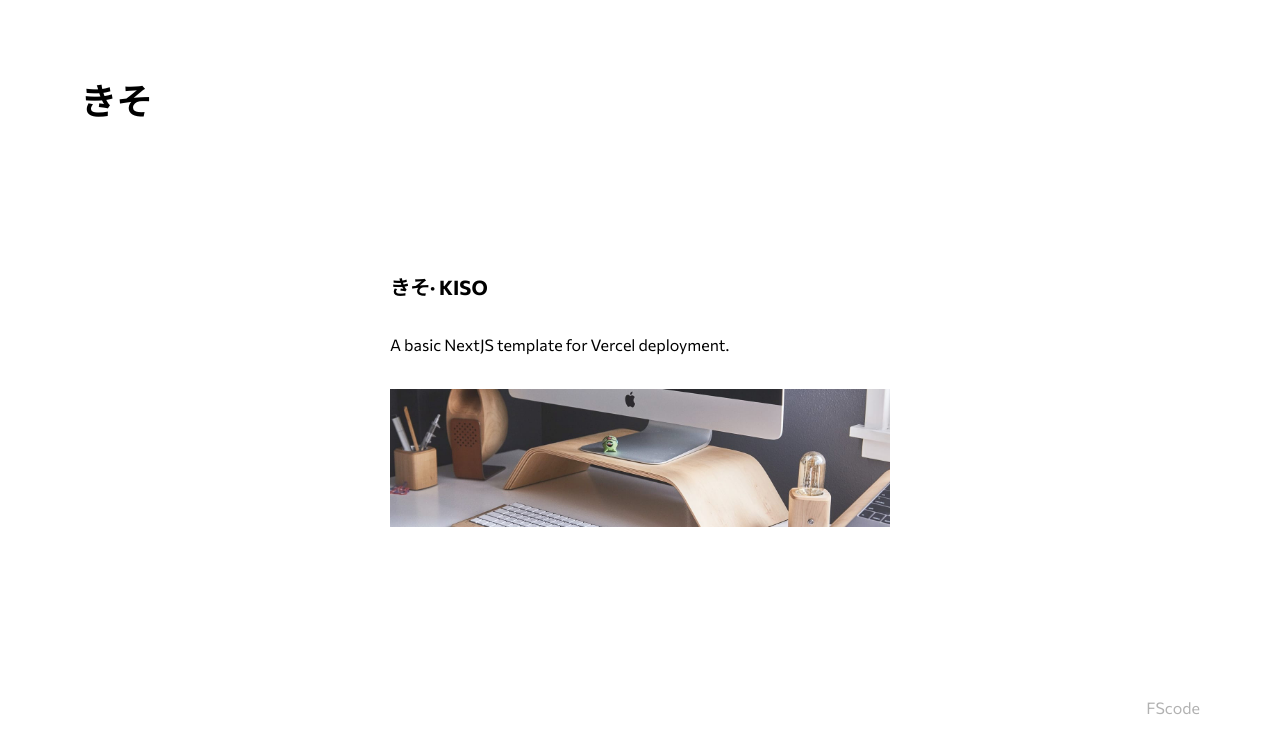
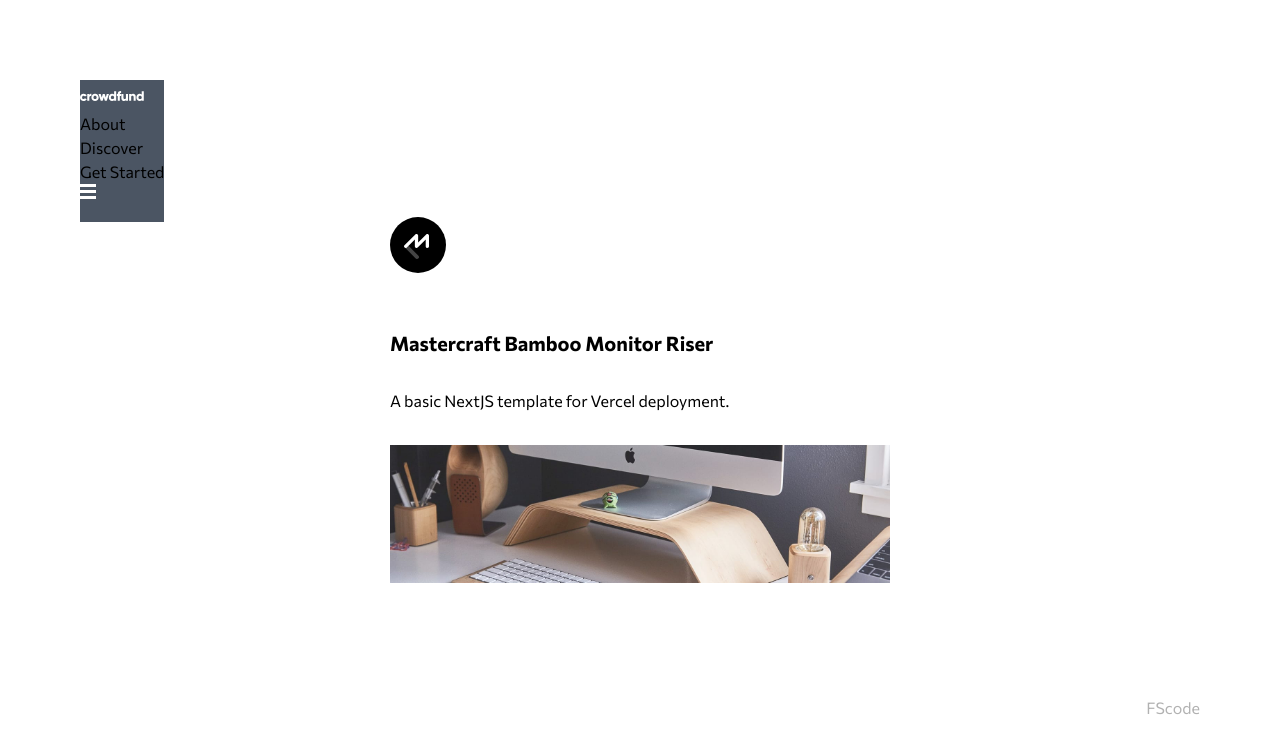
Before and after one commit to shalri/fm-crowdfunding-product-page, a Next.js app: page / in a window 1280 px wide. Shown: the top 752 px of the page. Built offline with nearby package versions, Linux system fonts and the light colour scheme.

Commit message:
Scaffolding header

```diff
--- a/src/app/page.tsx
+++ b/src/app/page.tsx
@@ -1,12 +1,12 @@
 import Footer from "@/components/Footer";
 import Header from "@/components/Header";
-import Sandbox from "@/components/Sandbox";
+import ProductPage from "@/components/ProductPage";
 
 export default function Home() {
   return (
     <div className="grid grid-rows-[20px_1fr_20px] items-center justify-items-center min-h-screen p-8 pb-20 gap-16 sm:p-20 font-[family-name:var(--font-geist-sans)]">
       <Header />
-      <Sandbox />
+      <ProductPage title="Mastercraft Bamboo Monitor Riser" />
       <Footer />
     </div>
   );
--- a/src/components/Header.tsx
+++ b/src/components/Header.tsx
@@ -1,7 +1,33 @@
+import Image from "next/image";
+import Link from "next/link";
+import { navLinks } from "@/libs/data";
+
 export default function Header() {
   return (
-    <header className="row-start-1 items-center sm:items-start place-self-start">
-      <div className="w-full font-bold text-4xl">きそ</div>
+    <header className="bg-gray-600 row-start-1 items-center sm:items-start place-self-start">
+      <div className="h-8 w-16 font-bold text-4xl relative">
+        <Link href="/">
+          <Image
+            src="/images/logo.svg"
+            alt="crowdfund logo"
+            fill
+            className="object-contain"
+          />
+        </Link>
+      </div>
+      <nav className="">
+        <ul className="">
+          {navLinks.map((link) => (
+            <li className="" key={link.label}>
+              <Link href={link.href}>{link.label}</Link>
+            </li>
+          ))}
+        </ul>
+      </nav>
+      <button
+        className="size-8 bg-[url(/images/icon-hamburger.svg)] bg-no-repeat"
+        aria-label="Open Menu"
+      ></button>
     </header>
   );
 }
--- /dev/null
+++ b/src/components/ProductPage.tsx
@@ -0,0 +1,39 @@
+"use client";
+
+import { projectDetails } from "@/libs/data";
+import { cn } from "@/libs/utils";
+import Image from "next/image";
+
+type ProductPageProps = {
+  title: string;
+};
+
+export default function ProductPage({ title }: ProductPageProps) {
+  console.log(title);
+  const project = projectDetails.find(
+    (project) => project.title?.toLowerCase() === title.toLowerCase(),
+  );
+
+  if (!project) {
+    return "Project not found";
+  }
+
+  // const { title, description, currentFunding, logo, targetFunding } = project;
+
+  return (
+    <main className="flex flex-col gap-8 row-start-2 items-center sm:items-start">
+      <div
+        className="size-20 bg-no-repeat"
+        style={{ backgroundImage: `url(${project.logo})` }} // Use inline styles for dynamic URL
+      />
+      <h1 className="w-full font-bold text-xl">{project.title}</h1>
+      <p className="">A basic NextJS template for Vercel deployment.</p>
+      <Image
+        src="/images/image-hero-desktop.jpg"
+        width={500}
+        height={300}
+        alt="test"
+      />
+    </main>
+  );
+}
--- a/src/components/Sandbox.tsx
+++ /dev/null
@@ -1,16 +0,0 @@
-import Image from "next/image";
-
-export default function Sandbox() {
-  return (
-    <main className="flex flex-col gap-8 row-start-2 items-center sm:items-start">
-      <h1 className="w-full font-bold text-xl">きそ&middot; KISO</h1>
-      <p className="">A basic NextJS template for Vercel deployment.</p>
-      <Image
-        src="/images/image-hero-desktop.jpg"
-        width={500}
-        height={300}
-        alt="test"
-      />
-    </main>
-  );
-}
--- /dev/null
+++ b/src/libs/data.js
@@ -0,0 +1,67 @@
+export const navLinks = [
+  {
+    label: "About",
+    href: "#",
+  },
+  {
+    label: "Discover",
+    href: "#",
+  },
+  {
+    label: "Get Started",
+    href: "#",
+  },
+];
+
+export const projectDetails = [
+  {
+    title: "Mastercraft Bamboo Monitor Riser",
+    logo: "images/logo-mastercraft.svg",
+    description:
+      "A beautiful & handcrafted monitor stand to reduce neck and eye strain.",
+    currentFunding: 89914,
+    targetFunding: 100000,
+    totalBackers: 5007,
+    daysLeft: 56,
+    aboutCopy: `The Mastercraft Bamboo Monitor Riser is a sturdy and stylish platform that elevates your screen to a more comfortable viewing height. Placing your monitor at eye level has the potential to improve your posture and make you more comfortable while at work, helping you stay focused on the task at hand.
+
+Featuring artisan craftsmanship, the simplicity of design creates extra desk space below your computer to allow notepads, pens, and USB sticks to be stored under the stand.`,
+    rewards: [
+      {
+        title: "Bamboo Stand",
+        pledgeAmount: 25,
+        description:
+          "You get an ergonomic stand made of natural bamboo. You've helped us launch our promotional campaign, and you’ll be added to a special Backer member list.",
+        left: 101,
+        isOutOfStock: false,
+      },
+      {
+        title: "Black Edition Stand",
+        pledgeAmount: 75,
+        description:
+          "You get a Black Special Edition computer stand and a personal thank you. You’ll be added to our Backer member list. Shipping is included.",
+        left: 64,
+        isOutOfStock: false,
+      },
+      {
+        title: "Mahogany Special Edition",
+        pledgeAmount: 200,
+        description:
+          "You get two Special Edition Mahogany stands, a Backer T-Shirt, and a personal thank you. You’ll be added to our Backer member list. Shipping is included.",
+        left: 0,
+        isOutOfStock: true,
+      },
+    ],
+    modal: {
+      backThisProjectTitle: "Back this project",
+      backThisProjectDescription:
+        "Want to support us in bringing Mastercraft Bamboo Monitor Riser out in the world?",
+      noRewardTitle: "Pledge with no reward",
+      noRewardDescription:
+        "Choose to support us without a reward if you simply believe in our project. As a backer, you will be signed up to receive product updates via email.",
+      selectedPledgeTitle: "Enter your pledge",
+      successMessage:
+        "Thanks for your support! Your pledge brings us one step closer to sharing Mastercraft Bamboo Monitor Riser worldwide. You will get an email once our campaign is completed.",
+    },
+  },
+];
```
